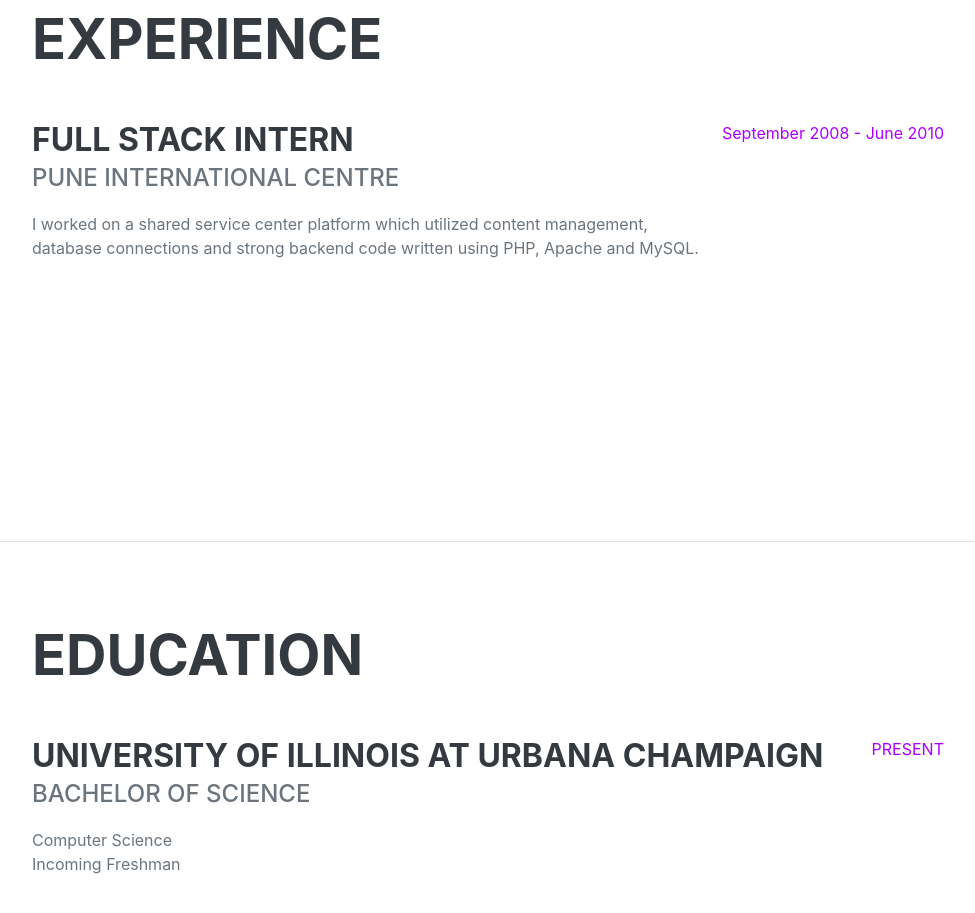
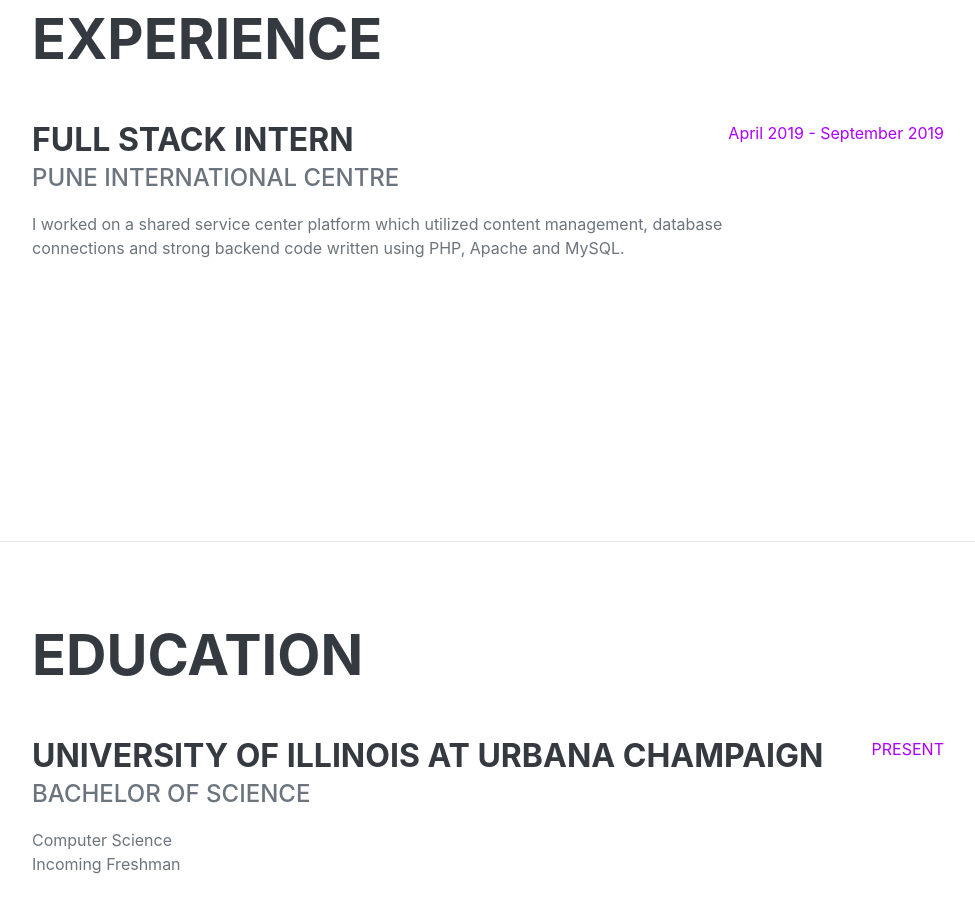
Before and after one commit to xuxey/xuxey.github.io, a plain HTML site: page index.html in a window 1280 px wide. Shown: the part 1060-1973 px from the top of the page, without its empty margins (288-1263 px from the left). Drawn offline with nearby package versions, Linux system fonts and the light colour scheme; a web font is replaced by a local one.

Commit message:
Update index.html

```diff
--- a/index.html
+++ b/index.html
@@ -67,7 +67,7 @@
                             <div class="subheading mb-3">Pune International Centre</div>
                             <p>I worked on a shared service center platform which utilized content management, database connections and strong backend code written using PHP, Apache and MySQL.</p>
                         </div>
-                        <div class="flex-shrink-0"><span class="text-primary">September 2008 - June 2010</span></div>
+                        <div class="flex-shrink-0"><span class="text-primary">April 2019 - September 2019</span></div>
                     </div>
                 </div>
             </section>
```
